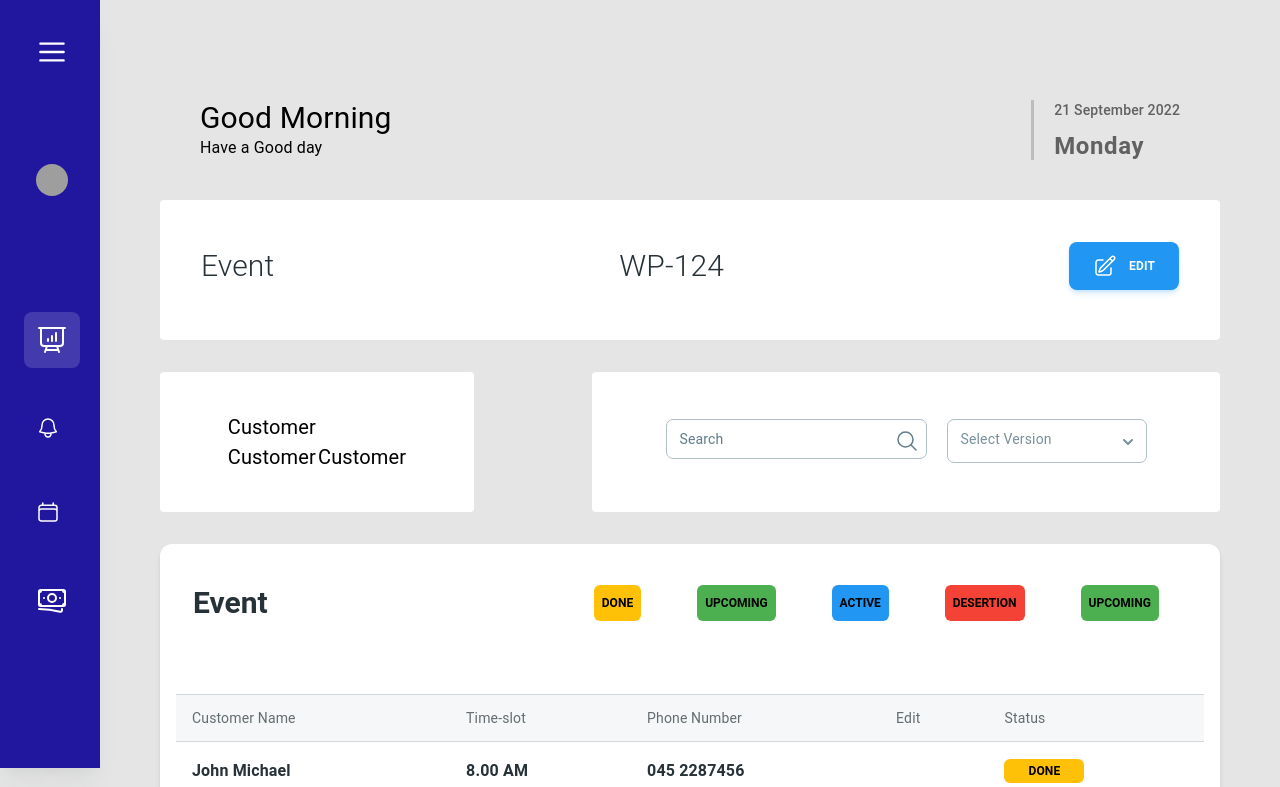
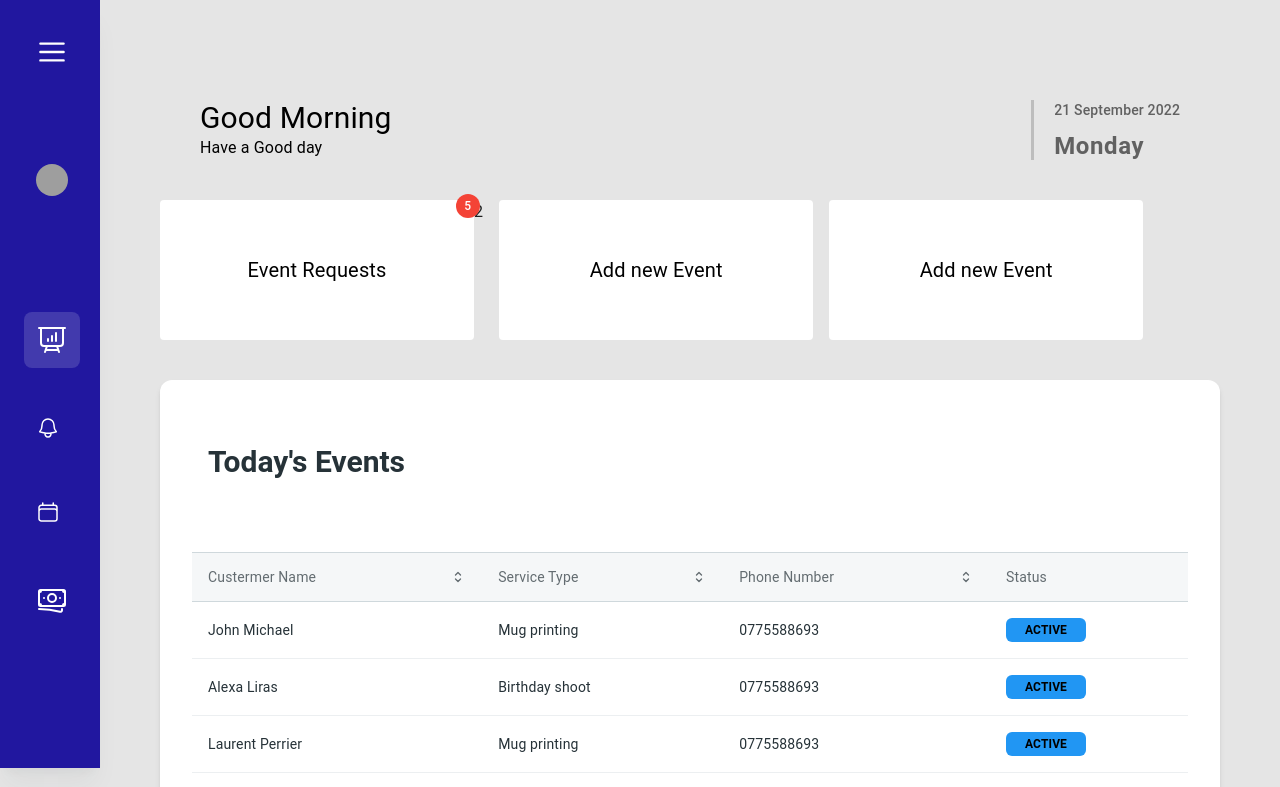
Before and after one commit to codefusionuom/studio-application, a React (Create React App) app: page /eventManager in a window 1280 px wide. Shown: the top 787 px of the page. Built offline with nearby package versions, Linux system fonts and the light colour scheme; grey boxes are pictures that could not be loaded.

Commit message:
routes done

```diff
--- a/src/App.js
+++ b/src/App.js
@@ -39,7 +39,7 @@ function App() {
       </Route>
 
       <Route path="/eventManager" element={<EventManager/>}>
-        <Route path="/eventManager/" element={<EventManagerDashboard/>}/>
+        <Route path="/eventManager" element={<EventManagerDashboard/>}/>
         <Route path="/eventManager/eventRequests" element={<EventRequests />}/>
         <Route path="/eventManager/eventCalandar" element={<EventManagerEventCalendar/>} />
         <Route path="/eventManager/Events" element={<EventManagerEvents/>} />
--- a/src/global/Layout/data.js
+++ b/src/global/Layout/data.js
@@ -63,7 +63,7 @@ export const superAdminList = [{
 }]
 
 export const eventManagerList = [{
-    name: "Dashboard",path:"/eventManager/", icon: <svg xmlns="http://www.w3.org/2000/svg" fill="none" viewBox="0 0 24 24" strokeWidth={1.5} stroke="currentColor" className="w-8 h-8">
+    name: "Dashboard",path:"/eventManager", icon: <svg xmlns="http://www.w3.org/2000/svg" fill="none" viewBox="0 0 24 24" strokeWidth={1.5} stroke="currentColor" className="w-8 h-8">
         <path strokeLinecap="round" strokeLinejoin="round" d="M3.75 3v11.25A2.25 2.25 0 0 0 6 16.5h2.25M3.75 3h-1.5m1.5 0h16.5m0 0h1.5m-1.5 0v11.25A2.25 2.25 0 0 1 18 16.5h-2.25m-7.5 0h7.5m-7.5 0-1 3m8.5-3 1 3m0 0 .5 1.5m-.5-1.5h-9.5m0 0-.5 1.5M9 11.25v1.5M12 9v3.75m3-6v6" />
     </svg>
 }, {
--- a/src/pages/eventManager/eventManagerEvents2.js
+++ b/src/pages/eventManager/eventManagerEvents2.js
@@ -109,28 +109,28 @@ const EventManagerEvents2 = () => {
       </div>
       <div className="h-8"></div>
       <div className="flex space-x-4 justify-between">
-        <div className="flex justify-center items-center w-[314px] h-[140px] bg-cl-4 rounded font-lato text-xl text-cl-1 flex space-x-4 justify-evenly">
-          <table>
-          <tr>
-              <td>
+      <div className="flex justify-center items-center w-[314px] h-[140px] bg-cl-4 rounded font-lato text-xl text-cl-1 flex flex-col space-y-2 p-4">
+  <div className="flex items-center">
+    <span className="font-bold">Service Type:</span>
+    <span className="ml-2">Wedding Photography</span>
+  </div>
 
-                  Customer
-              </td>
+  <div className="flex items-center">
+    <span className="font-bold">Status:</span>
+    <span className="ml-2">Upcoming</span>
+  </div>
 
-            </tr>
-          <tr>
-              <td>
+  <div className="flex items-center">
+    <span className="font-bold">Date:</span>
+    <span className="ml-2">03-06-2024</span>
+  </div>
 
-                  Customer
-              </td>
-              <td>
-              Customer
-              </td>
-            </tr>
-          </table>
+  <div className="flex items-center">
+    <span className="font-bold">Location:</span>
+    <span className="ml-2">Silver ray, Rathnapura</span>
+  </div>
+</div>
 
-
-        </div>
 
         {/* <div className="flex justify-center items-center w-[314px] h-[140px] bg-cl-4 rounded font-lato text-xl text-cl-1">
          <Typography variant="h5" color="blue-gray" className="text-3xl">
--- a/src/pages/eventManager/index.js
+++ b/src/pages/eventManager/index.js
@@ -21,7 +21,7 @@ function EventManager() {
     {/* <CreateEvent/> */}
     {/* <CreateEvent2/> */}
     {/* <EventManagerEvents/> */}
-    <EventManagerEvents2/>
+    {/* <EventManagerEvents2/> */}
     <Outlet />
   </Layout >
 
```
